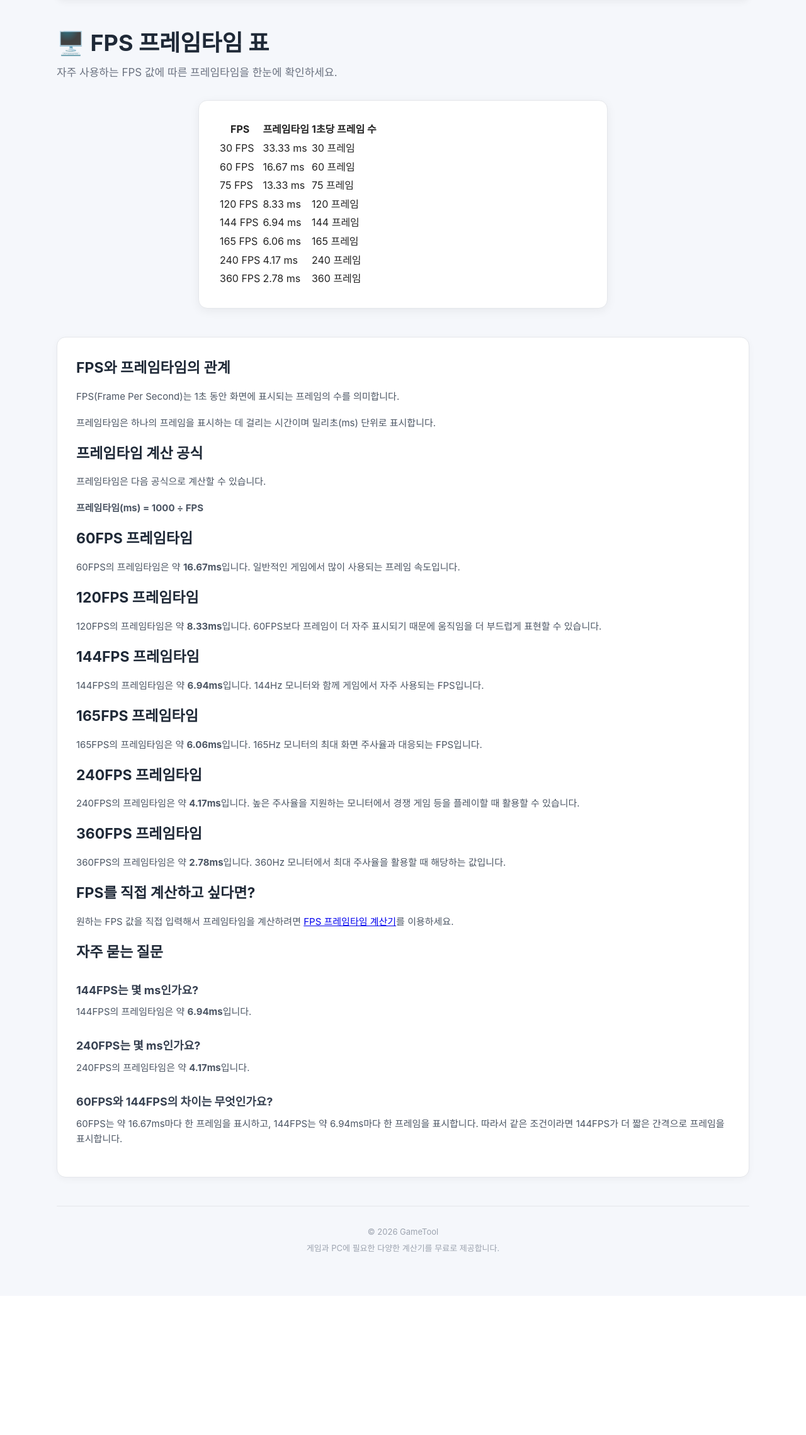
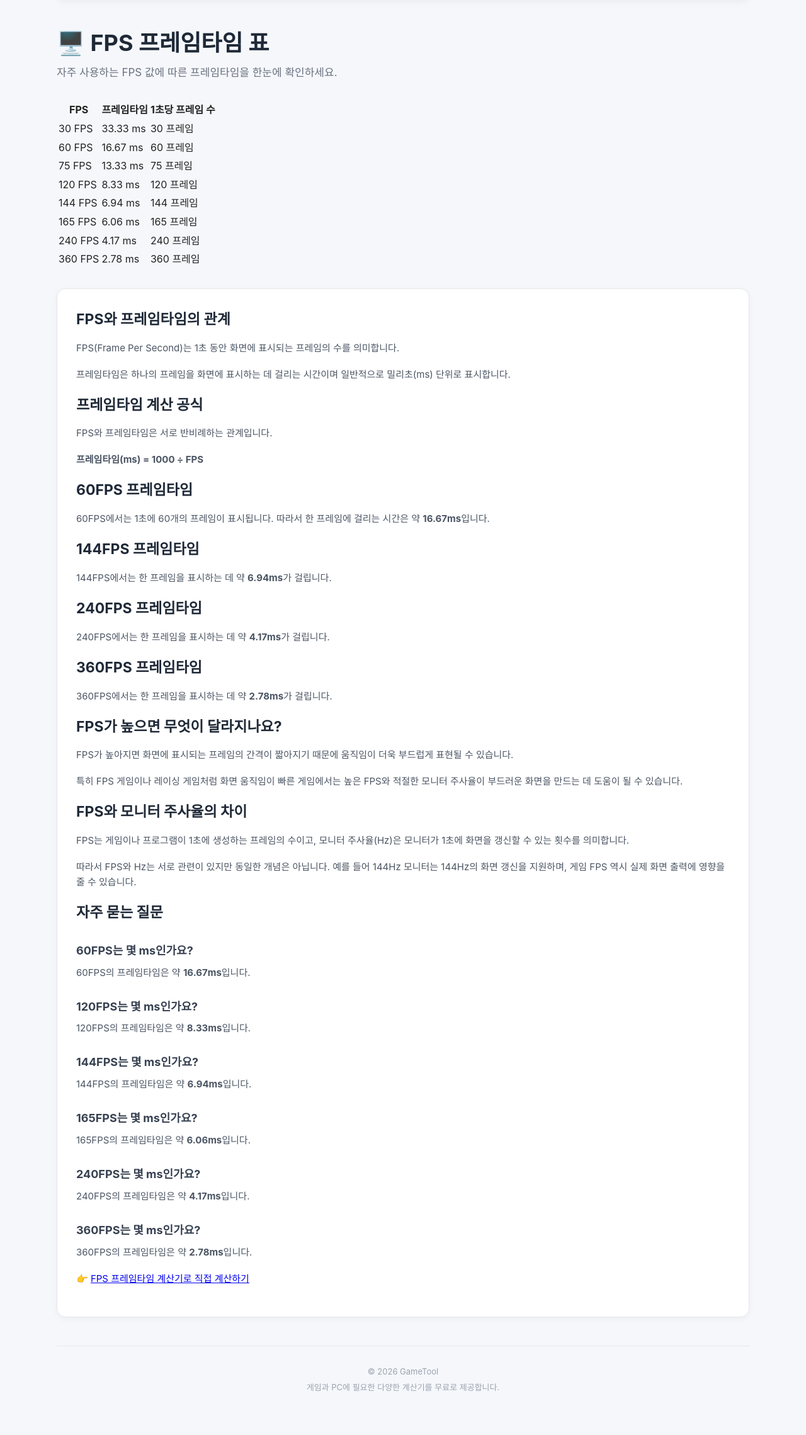
Before and after one commit to shadysun811/Gametool, a Flask app: page /fps-table in a window 1280 px wide. Shown: the part 110-2389 px from the top of the page at 63% size. Before the commit the page ends 2099 px from the top, so only its background shows below. Run offline with Flask 3, Linux system fonts and the light colour scheme.

Commit message:
Revise FPS frame time table content and meta tags
Updated meta tags and content for FPS frame time table. Improved clarity and added more FPS values.

```diff
--- a/templates/fps_table.html
+++ b/templates/fps_table.html
@@ -7,10 +7,10 @@
     <title>FPS 프레임타임 표 - 60FPS 144FPS 240FPS | GameTool</title>
 
     <meta name="description"
-          content="60FPS, 120FPS, 144FPS, 165FPS, 240FPS, 360FPS의 프레임타임을 한눈에 확인할 수 있는 FPS 프레임타임 표입니다.">
+          content="30FPS, 60FPS, 75FPS, 120FPS, 144FPS, 165FPS, 240FPS, 360FPS의 프레임타임을 한눈에 확인할 수 있는 무료 FPS 프레임타임 표입니다.">
 
     <meta name="keywords"
-          content="FPS 프레임타임, FPS 프레임타임 표, 60FPS 프레임타임, 120FPS 프레임타임, 144FPS 프레임타임, 165FPS 프레임타임, 240FPS 프레임타임, 360FPS 프레임타임">
+          content="FPS 표, 프레임타임 표, FPS 프레임타임, 60FPS, 120FPS, 144FPS, 165FPS, 240FPS, 360FPS">
 
     <meta name="robots" content="index, follow">
 
@@ -22,10 +22,7 @@
 
 <div class="container">
 
-    <!-- =========================
-         네비게이션
-         ========================= -->
-
+    <!-- 상단 메뉴 -->
     <nav class="navbar">
 
         <a href="/" class="logo">
@@ -63,10 +60,7 @@
     </nav>
 
 
-    <!-- =========================
-         제목
-         ========================= -->
-
+    <!-- 제목 -->
     <h1>🖥️ FPS 프레임타임 표</h1>
 
     <p class="subtitle">
@@ -74,22 +68,17 @@
     </p>
 
 
-    <!-- =========================
-         표
-         ========================= -->
-
-    <div class="calculator">
+    <!-- FPS 표 -->
+    <div class="fps-table-box">
 
         <table class="fps-table">
 
             <thead>
-
                 <tr>
                     <th>FPS</th>
                     <th>프레임타임</th>
                     <th>1초당 프레임 수</th>
                 </tr>
-
             </thead>
 
             <tbody>
@@ -149,10 +138,7 @@
     </div>
 
 
-    <!-- =========================
-         설명
-         ========================= -->
-
+    <!-- 설명 -->
     <section class="description">
 
         <h2>FPS와 프레임타임의 관계</h2>
@@ -163,18 +149,18 @@
         </p>
 
         <p>
-            프레임타임은 하나의 프레임을 표시하는 데 걸리는 시간이며
-            밀리초(ms) 단위로 표시합니다.
+            프레임타임은 하나의 프레임을 화면에 표시하는 데
+            걸리는 시간이며 일반적으로 밀리초(ms) 단위로 표시합니다.
         </p>
 
 
         <h2>프레임타임 계산 공식</h2>
 
         <p>
-            프레임타임은 다음 공식으로 계산할 수 있습니다.
+            FPS와 프레임타임은 서로 반비례하는 관계입니다.
         </p>
 
-        <p>
+        <p class="formula">
             <strong>프레임타임(ms) = 1000 ÷ FPS</strong>
         </p>
 
@@ -182,67 +168,93 @@
         <h2>60FPS 프레임타임</h2>
 
         <p>
-            60FPS의 프레임타임은 약 <strong>16.67ms</strong>입니다.
-            일반적인 게임에서 많이 사용되는 프레임 속도입니다.
-        </p>
-
-
-        <h2>120FPS 프레임타임</h2>
-
-        <p>
-            120FPS의 프레임타임은 약 <strong>8.33ms</strong>입니다.
-            60FPS보다 프레임이 더 자주 표시되기 때문에
-            움직임을 더 부드럽게 표현할 수 있습니다.
+            60FPS에서는 1초에 60개의 프레임이 표시됩니다.
+            따라서 한 프레임에 걸리는 시간은 약
+            <strong>16.67ms</strong>입니다.
         </p>
 
 
         <h2>144FPS 프레임타임</h2>
 
         <p>
-            144FPS의 프레임타임은 약 <strong>6.94ms</strong>입니다.
-            144Hz 모니터와 함께 게임에서 자주 사용되는 FPS입니다.
-        </p>
-
-
-        <h2>165FPS 프레임타임</h2>
-
-        <p>
-            165FPS의 프레임타임은 약 <strong>6.06ms</strong>입니다.
-            165Hz 모니터의 최대 화면 주사율과 대응되는 FPS입니다.
+            144FPS에서는 한 프레임을 표시하는 데 약
+            <strong>6.94ms</strong>가 걸립니다.
         </p>
 
 
         <h2>240FPS 프레임타임</h2>
 
         <p>
-            240FPS의 프레임타임은 약 <strong>4.17ms</strong>입니다.
-            높은 주사율을 지원하는 모니터에서 경쟁 게임 등을
-            플레이할 때 활용할 수 있습니다.
+            240FPS에서는 한 프레임을 표시하는 데 약
+            <strong>4.17ms</strong>가 걸립니다.
         </p>
 
 
         <h2>360FPS 프레임타임</h2>
 
         <p>
-            360FPS의 프레임타임은 약 <strong>2.78ms</strong>입니다.
-            360Hz 모니터에서 최대 주사율을 활용할 때 해당하는 값입니다.
+            360FPS에서는 한 프레임을 표시하는 데 약
+            <strong>2.78ms</strong>가 걸립니다.
         </p>
 
 
-        <h2>FPS를 직접 계산하고 싶다면?</h2>
+        <h2>FPS가 높으면 무엇이 달라지나요?</h2>
 
         <p>
-            원하는 FPS 값을 직접 입력해서 프레임타임을 계산하려면
-            <a href="/fps">FPS 프레임타임 계산기</a>를 이용하세요.
+            FPS가 높아지면 화면에 표시되는 프레임의 간격이
+            짧아지기 때문에 움직임이 더욱 부드럽게 표현될 수 있습니다.
+        </p>
+
+        <p>
+            특히 FPS 게임이나 레이싱 게임처럼 화면 움직임이 빠른 게임에서는
+            높은 FPS와 적절한 모니터 주사율이 부드러운 화면을 만드는 데
+            도움이 될 수 있습니다.
+        </p>
+
+
+        <h2>FPS와 모니터 주사율의 차이</h2>
+
+        <p>
+            FPS는 게임이나 프로그램이 1초에 생성하는 프레임의 수이고,
+            모니터 주사율(Hz)은 모니터가 1초에 화면을 갱신할 수 있는
+            횟수를 의미합니다.
+        </p>
+
+        <p>
+            따라서 FPS와 Hz는 서로 관련이 있지만 동일한 개념은 아닙니다.
+            예를 들어 144Hz 모니터는 144Hz의 화면 갱신을 지원하며,
+            게임 FPS 역시 실제 화면 출력에 영향을 줄 수 있습니다.
         </p>
 
 
         <h2>자주 묻는 질문</h2>
 
+
+        <h3>60FPS는 몇 ms인가요?</h3>
+
+        <p>
+            60FPS의 프레임타임은 약 <strong>16.67ms</strong>입니다.
+        </p>
+
+
+        <h3>120FPS는 몇 ms인가요?</h3>
+
+        <p>
+            120FPS의 프레임타임은 약 <strong>8.33ms</strong>입니다.
+        </p>
+
+
         <h3>144FPS는 몇 ms인가요?</h3>
 
         <p>
             144FPS의 프레임타임은 약 <strong>6.94ms</strong>입니다.
+        </p>
+
+
+        <h3>165FPS는 몇 ms인가요?</h3>
+
+        <p>
+            165FPS의 프레임타임은 약 <strong>6.06ms</strong>입니다.
         </p>
 
 
@@ -253,22 +265,23 @@
         </p>
 
 
-        <h3>60FPS와 144FPS의 차이는 무엇인가요?</h3>
+        <h3>360FPS는 몇 ms인가요?</h3>
 
         <p>
-            60FPS는 약 16.67ms마다 한 프레임을 표시하고,
-            144FPS는 약 6.94ms마다 한 프레임을 표시합니다.
-            따라서 같은 조건이라면 144FPS가 더 짧은 간격으로
-            프레임을 표시합니다.
+            360FPS의 프레임타임은 약 <strong>2.78ms</strong>입니다.
+        </p>
+
+
+        <p class="calculator-link">
+            👉 <a href="/fps">
+                FPS 프레임타임 계산기로 직접 계산하기
+            </a>
         </p>
 
     </section>
 
 
-    <!-- =========================
-         푸터
-         ========================= -->
-
+    <!-- 하단 -->
     <footer>
 
         <p>
```
